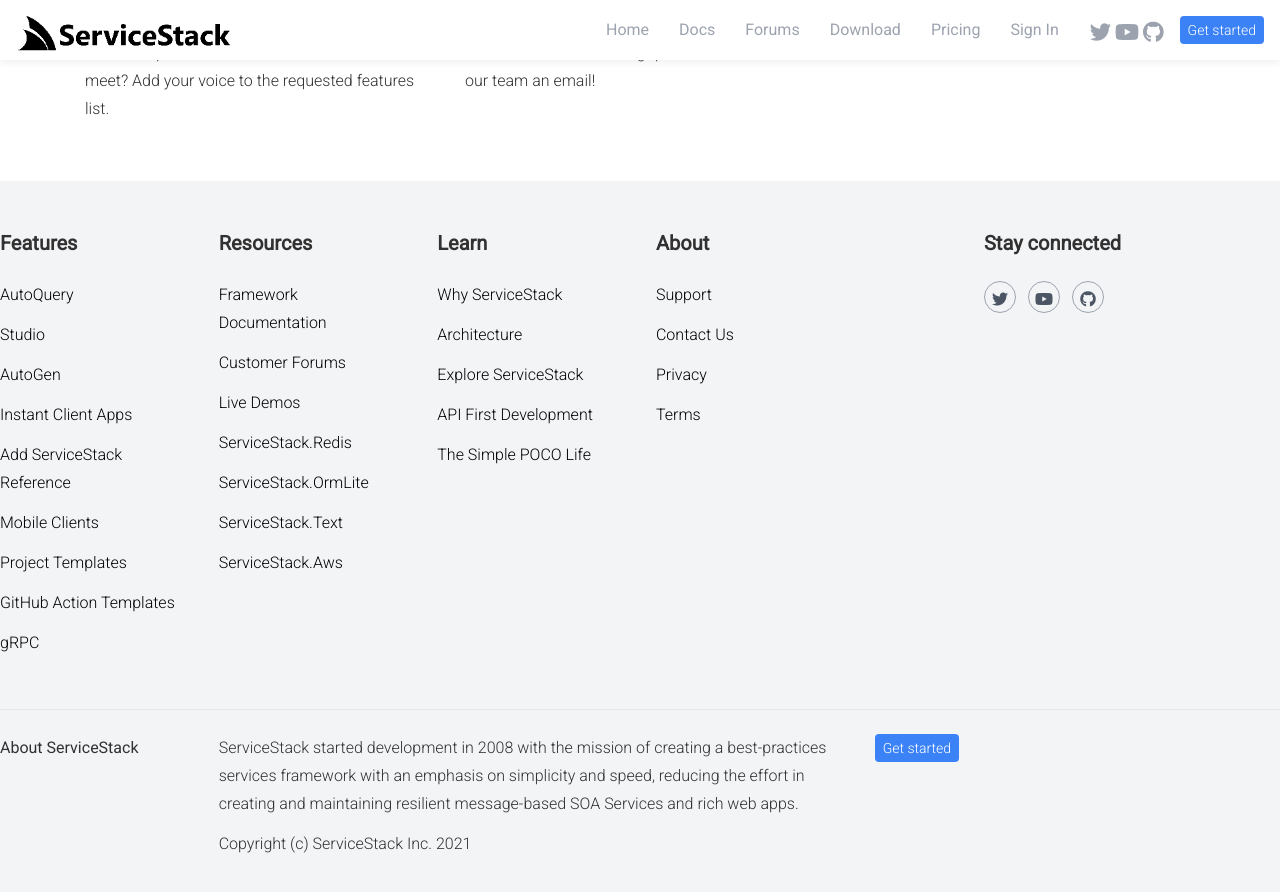
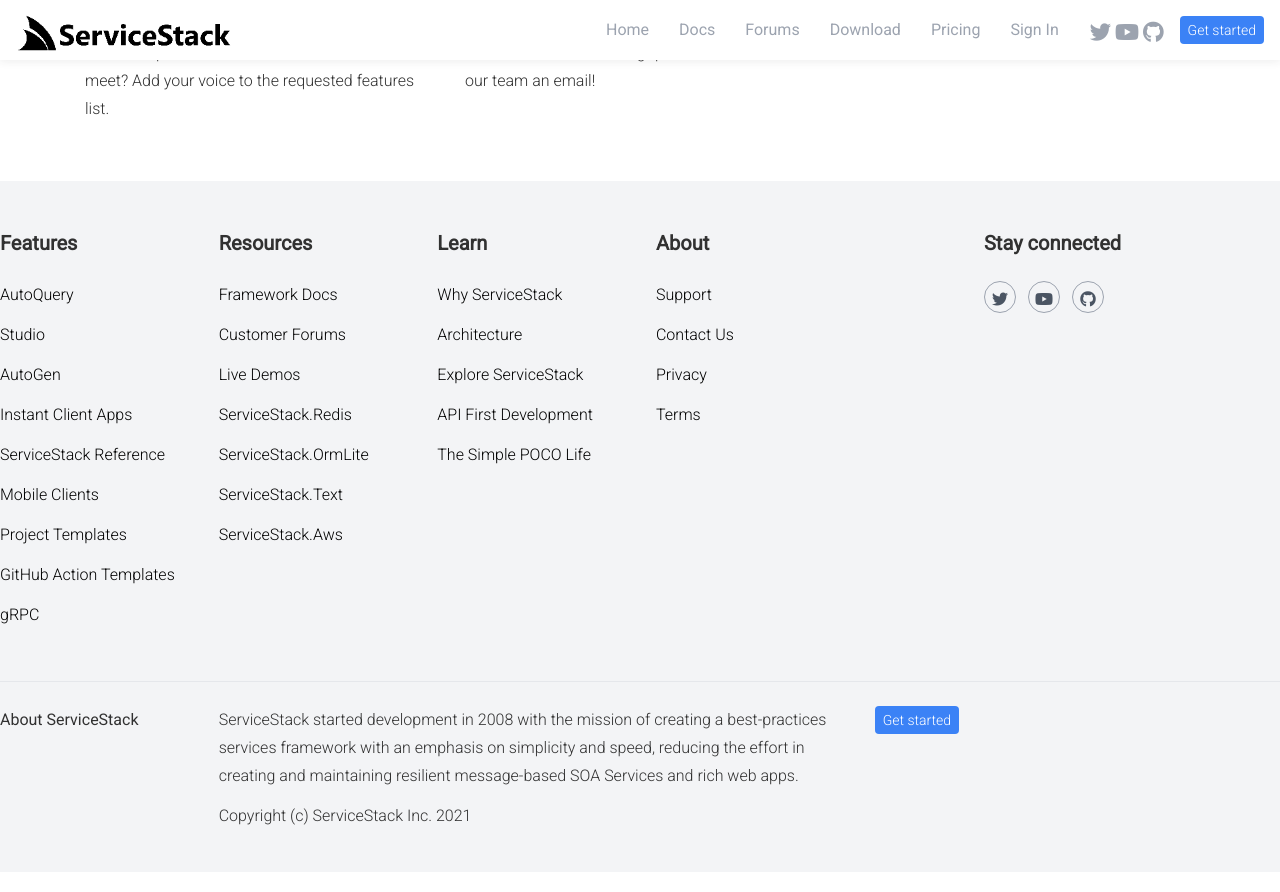
Before and after one commit to mythz/site, a Jekyll site: the page built from _pages/support.html, in a window 1280 px wide and 900 px high, scrolled down 634 px. Shown: the top 892 px of the window. Built offline with Jekyll 4.4.1, drawn with Linux system fonts in a browser that asks for light colours.

Commit message:
prevent footer links wrapping

```diff
--- a/_includes/footer-section.html
+++ b/_includes/footer-section.html
@@ -21,7 +21,7 @@
                         <a href="/#instant-client-apps-feature" class="border-b border-solid border-transparent hover:border-blue-800 hover:text-blue-800">Instant Client Apps</a>
                     </li>
                     <li class="mb-2">
-                        <a href="/#add-ss-ref-feature" class="border-b border-solid border-transparent hover:border-blue-800 hover:text-blue-800">Add ServiceStack Reference</a>
+                        <a href="/#add-ss-ref-feature" class="border-b border-solid border-transparent hover:border-blue-800 hover:text-blue-800">ServiceStack Reference</a>
                     </li>
                     <li class="mb-2">
                         <a href="/#mobile-clients-feature" class="border-b border-solid border-transparent hover:border-blue-800 hover:text-blue-800">Mobile Clients</a>
@@ -41,7 +41,7 @@
                 <h5 class="text-xl font-bold mb-6">Resources</h5>
                 <ul class="list-none footer-links">
                     <li class="mb-2">
-                        <a href="https://docs.servicestack.net/" class="border-b border-solid border-transparent hover:border-blue-800 hover:text-blue-800">Framework Documentation</a>
+                        <a href="https://docs.servicestack.net/" class="border-b border-solid border-transparent hover:border-blue-800 hover:text-blue-800">Framework Docs</a>
                     </li>
                     <li class="mb-2">
                         <a href="https://forums.servicestack.net/" class="border-b border-solid border-transparent hover:border-blue-800 hover:text-blue-800">Customer Forums</a>
```
